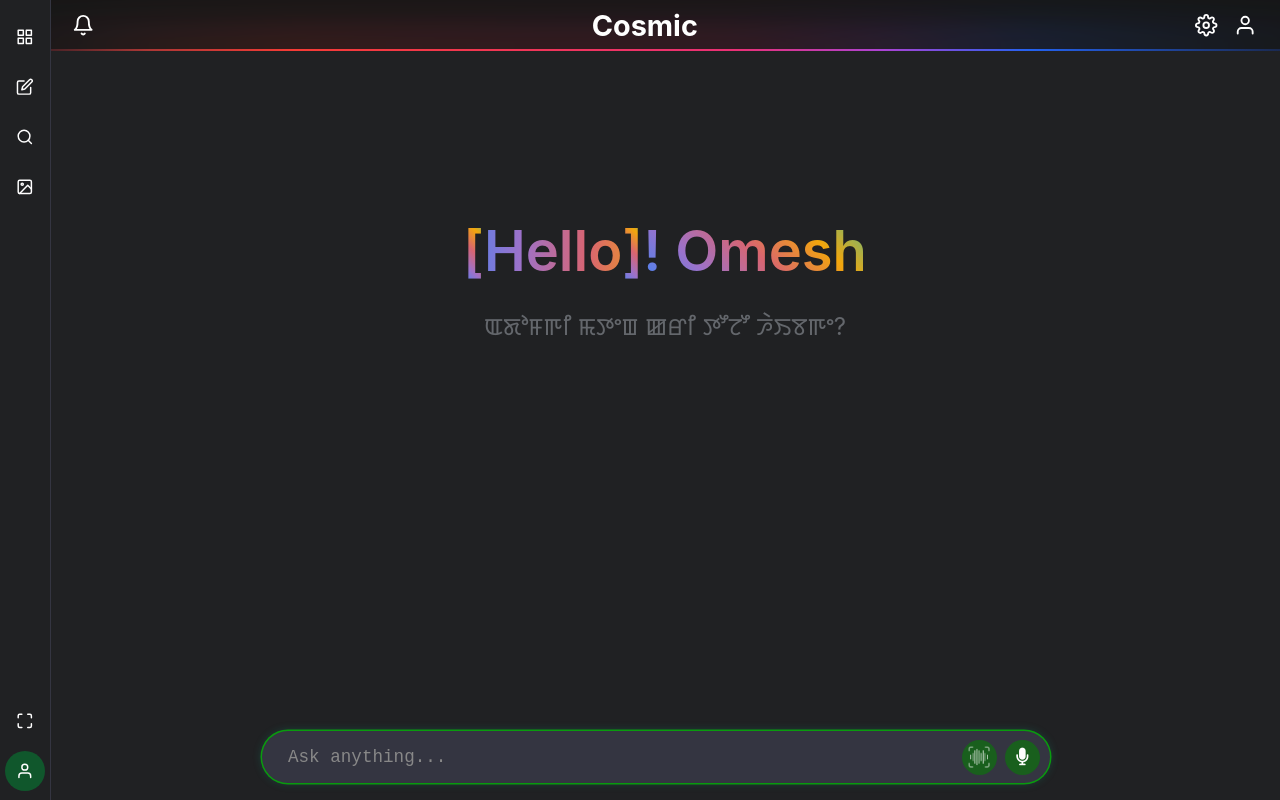
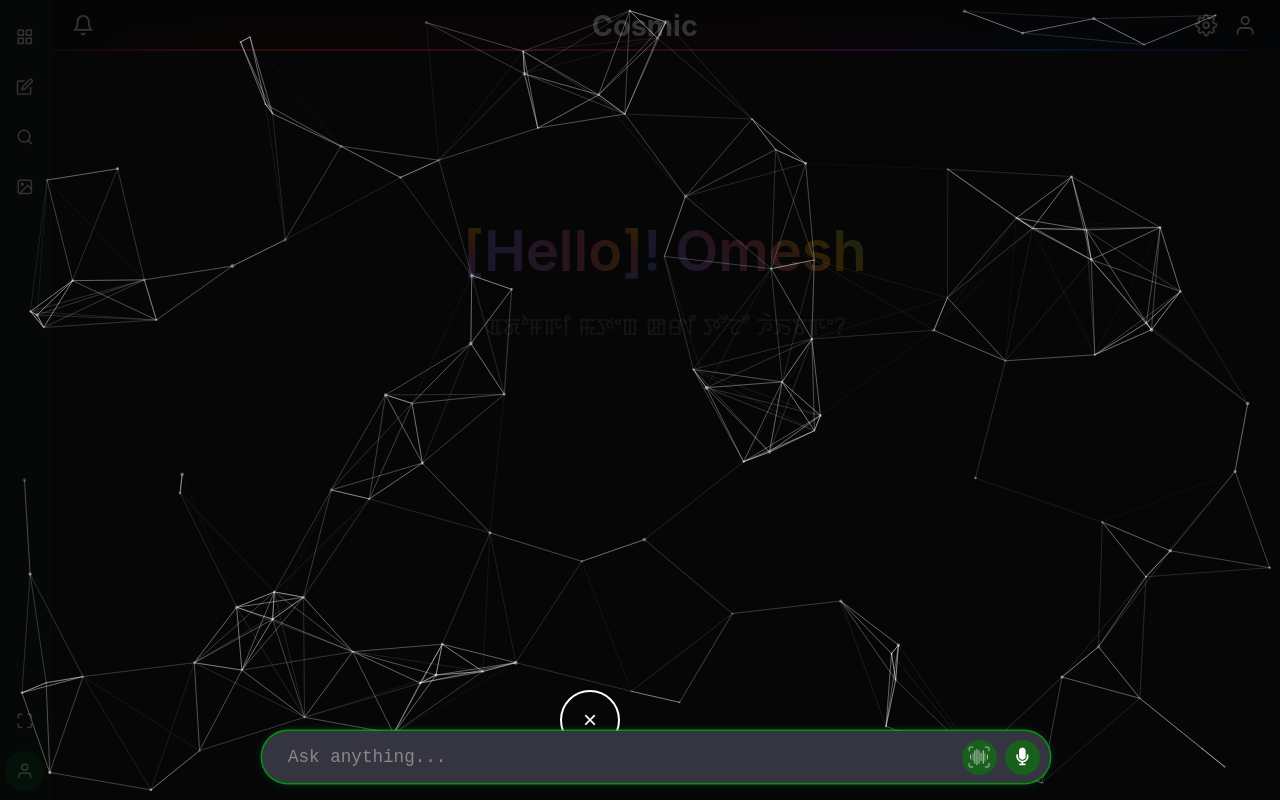
Before and after one commit to OmeshThokchom/Chatbot_manipur, a React (Vite) app in the folder frontend/: page / in a window 1280 px wide. Both pictures are taken after a click on the button 979 px from the left and 757 px from the top of the page. Built offline with nearby package versions, Linux system fonts and the light colour scheme; what marked-highlight would draw is missing.

Commit message:
add realtime voice chat overlay

```diff
--- a/frontend/package.json
+++ b/frontend/package.json
@@ -17,13 +17,17 @@
     "marked-highlight": "^2.2.2",
     "react": "^18.3.1",
     "react-dom": "^18.3.1",
-    "react-icons": "^5.5.0"
+    "react-icons": "^5.5.0",
+    "react-tsparticles": "^2.12.2",
+    "socket.io-client": "^4.7.5",
+    "tsparticles": "^2.12.0"
   },
   "devDependencies": {
     "@eslint/js": "^9.36.0",
     "@types/node": "^24.6.0",
     "@types/react": "^19.1.16",
     "@types/react-dom": "^19.1.9",
+    "@types/socket.io-client": "^3.0.0",
     "@vitejs/plugin-react": "^5.0.4",
     "eslint": "^9.36.0",
     "eslint-plugin-react-hooks": "^5.2.0",
--- /dev/null
+++ b/frontend/src/components/ParticleSphere.tsx
@@ -0,0 +1,119 @@
+
+import React, { useCallback } from 'react';
+import Particles from 'react-tsparticles';
+import { loadFull } from 'tsparticles';
+import type { Engine } from 'tsparticles-engine';
+
+const ParticleSphere: React.FC = () => {
+  const particlesInit = useCallback(async (engine: Engine) => {
+    await loadFull(engine);
+  }, []);
+
+  return (
+    <Particles
+      id="tsparticles"
+      init={particlesInit}
+      options={{
+        fullScreen: {
+          enable: true,
+          zIndex: -1
+        },
+        particles: {
+          number: {
+            value: 100,
+            density: {
+              enable: true,
+              value_area: 800
+            }
+          },
+          color: {
+            value: '#ffffff'
+          },
+          shape: {
+            type: 'circle'
+          },
+          opacity: {
+            value: 0.5,
+            random: true,
+            anim: {
+              enable: true,
+              speed: 1,
+              opacity_min: 0.1,
+              sync: false
+            }
+          },
+          size: {
+            value: 2,
+            random: true,
+            anim: {
+              enable: false
+            }
+          },
+          line_linked: {
+            enable: true,
+            distance: 150,
+            color: '#ffffff',
+            opacity: 0.4,
+            width: 1
+          },
+          move: {
+            enable: true,
+            speed: 1,
+            direction: 'none',
+            random: false,
+            straight: false,
+            out_mode: 'out',
+            bounce: false,
+            attract: {
+              enable: false,
+              rotateX: 600,
+              rotateY: 1200
+            }
+          }
+        },
+        interactivity: {
+          detect_on: 'canvas',
+          events: {
+            onhover: {
+              enable: true,
+              mode: 'repulse'
+            },
+            onclick: {
+              enable: true,
+              mode: 'push'
+            },
+            resize: true
+          },
+          modes: {
+            grab: {
+              distance: 400,
+              line_linked: {
+                opacity: 1
+              }
+            },
+            bubble: {
+              distance: 400,
+              size: 40,
+              duration: 2,
+              opacity: 8,
+              speed: 3
+            },
+            repulse: {
+              distance: 200,
+              duration: 0.4
+            },
+            push: {
+              particles_nb: 4
+            },
+            remove: {
+              particles_nb: 2
+            }
+          }
+        },
+        retina_detect: true
+      }}
+    />
+  );
+};
+
+export default ParticleSphere;
--- /dev/null
+++ b/frontend/src/components/VoiceChatOverlay.css
@@ -0,0 +1,60 @@
+
+.voice-chat-overlay {
+  position: fixed;
+  top: 0;
+  left: 0;
+  width: 100%;
+  height: 100%;
+  background-color: rgba(0, 0, 0, 0.8);
+  display: flex;
+  justify-content: center;
+  align-items: center;
+  z-index: 1000;
+}
+
+.voice-chat-controls {
+  position: absolute;
+  bottom: 50px;
+  display: flex;
+  flex-direction: column;
+  align-items: center;
+}
+
+.transcript-display {
+  color: white;
+  margin-bottom: 20px;
+  max-width: 600px;
+  text-align: center;
+  font-size: 1.2em;
+}
+
+.control-button {
+  background: none;
+  border: 2px solid white;
+  color: white;
+  border-radius: 50%;
+  width: 60px;
+  height: 60px;
+  display: flex;
+  justify-content: center;
+  align-items: center;
+  cursor: pointer;
+  font-size: 24px;
+  margin: 0 20px;
+}
+
+.mic-button.listening {
+  background-color: red;
+  border-color: red;
+}
+
+.close-button {
+    position: absolute;
+    bottom: 0;
+    left: -100px;
+}
+
+.mic-button {
+    position: absolute;
+    bottom: 0;
+}
--- /dev/null
+++ b/frontend/src/components/VoiceChatOverlay.tsx
@@ -0,0 +1,28 @@
+
+import React, { useState, useEffect, useRef } from 'react';
+import ParticleSphere from './ParticleSphere';
+import './VoiceChatOverlay.css';
+
+interface VoiceChatOverlayProps {
+  onClose: () => void;
+}
+
+const VoiceChatOverlay: React.FC<VoiceChatOverlayProps> = ({ onClose }) => {
+  const [transcript, setTranscript] = useState('');
+
+  return (
+    <div className="voice-chat-overlay">
+      <ParticleSphere />
+      <div className="voice-chat-controls">
+        <div className="transcript-display">
+          <p>{transcript}</p>
+        </div>
+        <button className="control-button close-button" onClick={onClose}>
+          &times;
+        </button>
+      </div>
+    </div>
+  );
+};
+
+export default VoiceChatOverlay;
--- a/frontend/src/pages/ChatPage.tsx
+++ b/frontend/src/pages/ChatPage.tsx
@@ -3,6 +3,7 @@ import { motion, AnimatePresence } from 'framer-motion'; // Import motion and An
 import ChatWindow from '../components/ChatWindow';
 import ChatInput from '../components/ChatInput';
 import AudioVisualizer from '../components/AudioVisualizer'; // Import the new AudioVisualizer component
+import VoiceChatOverlay from '../components/VoiceChatOverlay';
 import Welcome from '../components/Welcome'; // Import Welcome component
 import './ChatPage.css'; // Import ChatPage specific styles
 
@@ -26,10 +27,15 @@ const ChatPage: React.FC<ChatPageProps> = ({ onMessagesChange, hasMessages }) =>
   const [isLoading, setIsLoading] = useState<boolean>(false);
   const [inputValue, setInputValue] = useState("");
   const [microphonePermission, setMicrophonePermission] = useState<PermissionState | 'unknown'>('unknown');
+  const [isVoiceOverlayVisible, setIsVoiceOverlayVisible] = useState(false);
   const mediaStreamRef = useRef<MediaStream | null>(null);
   const mediaRecorderRef = useRef<MediaRecorder | null>(null);
   const audioChunks = useRef<Blob[]>([]);
   const isVoiceActiveRef = useRef(isVoiceActive);
+
+  const toggleVoiceOverlay = () => {
+    setIsVoiceOverlayVisible(!isVoiceOverlayVisible);
+  };
 
   useEffect(() => {
     isVoiceActiveRef.current = isVoiceActive;
@@ -169,6 +175,7 @@ const ChatPage: React.FC<ChatPageProps> = ({ onMessagesChange, hasMessages }) =>
 
   return (
     <div className="chat-wrapper">
+      {isVoiceOverlayVisible && <VoiceChatOverlay onClose={toggleVoiceOverlay} />}
       <div className="chat-main">
         <AnimatePresence mode="wait"> {/* Animate Welcome component out */}
           {!hasMessages && (
@@ -199,6 +206,7 @@ const ChatPage: React.FC<ChatPageProps> = ({ onMessagesChange, hasMessages }) =>
             toggleVoiceInput={toggleVoiceInput}
             isVoiceActive={isVoiceActive}
             isLoading={isLoading}
+            onVoiceChatClick={toggleVoiceOverlay}
           />
         </div>
       </div>
```
Also changed, not shown: 1 other file (tests, documents, lock files or other folders).
